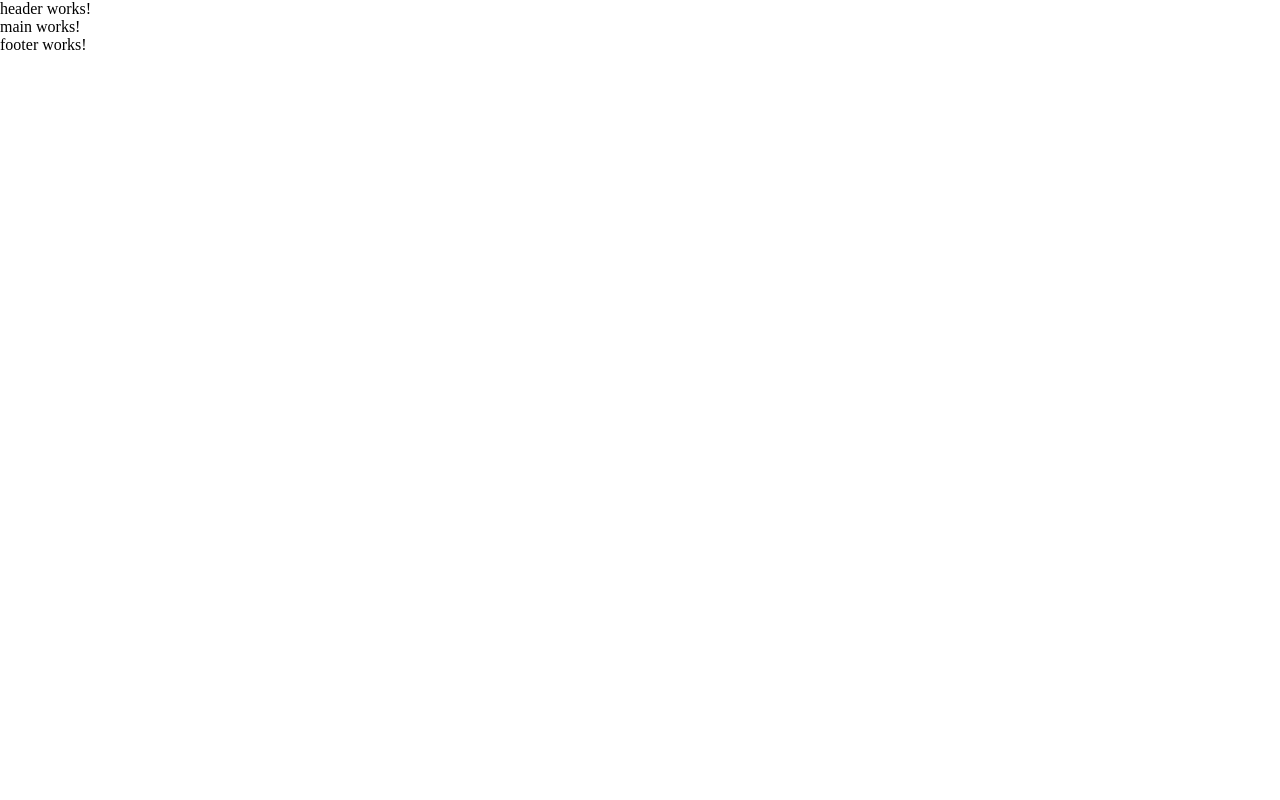
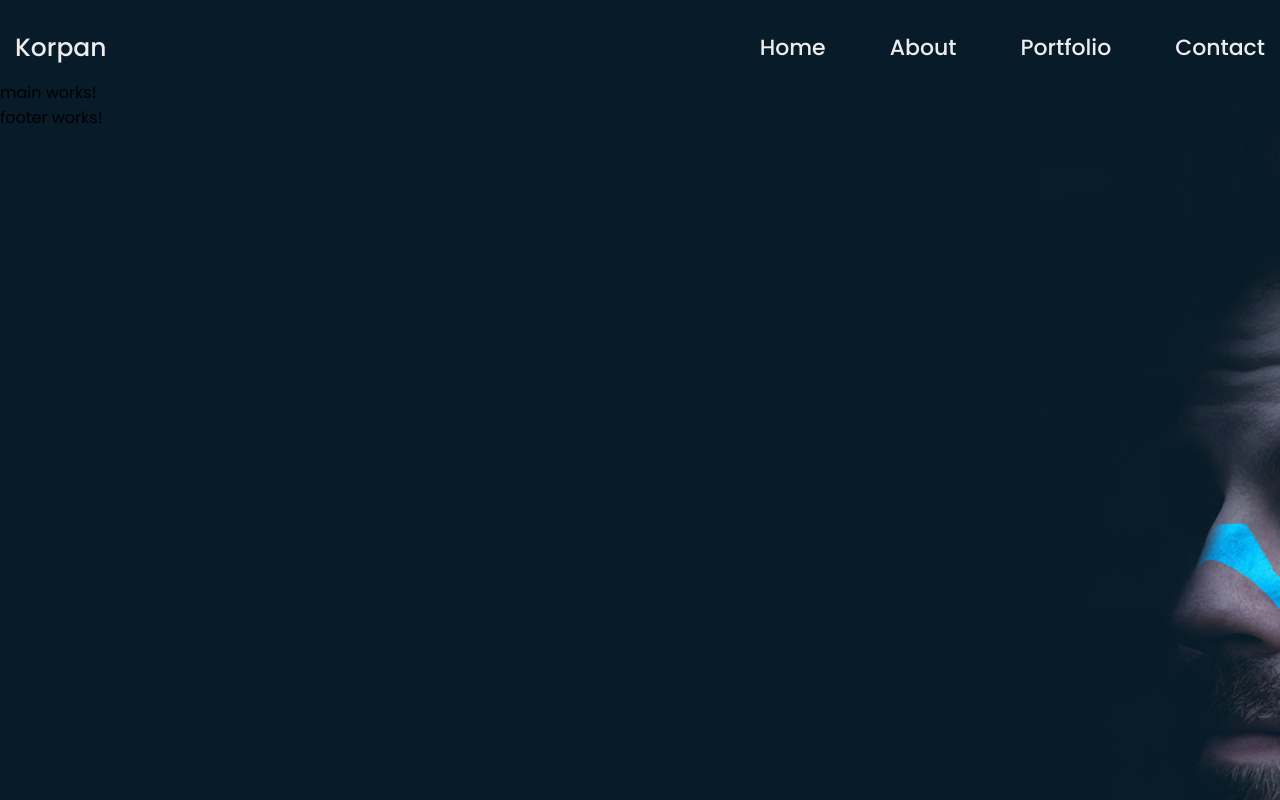
Before and after one commit to vladikAngel/resume, an Angular app in the folder resume/: page / in a window 1280 px wide. Built offline with nearby package versions, Linux system fonts and the light colour scheme.

Commit message:
add header

```diff
--- a/resume/src/app/app.component.html
+++ b/resume/src/app/app.component.html
@@ -1,19 +1,15 @@
 <div class="block-main">
 
-  <div class="header-main-block">
+  <div class="header-block">
     <app-header></app-header>
   </div>
 
-  <div class="under-container">
-    <div class="under-header-main">
+    <div class="main-block">
       <router-outlet />
     </div>
-  </div>
 
-
-  <div class="block-footer">
+  <div class="footer-block">
     <app-footer></app-footer>
   </div>
 
-
 </div>
--- a/resume/src/app/layout/header/header.component.html
+++ b/resume/src/app/layout/header/header.component.html
@@ -1 +1,18 @@
-<p>header works!</p>
+<div class="wrapper">
+  <div class="header">
+    <div class="logo">
+     <a href="/" class="text-logo">Korpan</a>
+    </div>
+    <div class="header-right">
+      <ul class="nav-bar">
+        <li *ngFor="let item of navigateItems" class="nav-bar-item">
+          <a #rla="routerLinkActive" routerLinkActive="active"
+             [routerLink]="[item.customUrl]" >{{item.name}}</a>
+        </li>
+<!--        <li class="nav-bar-item"><a href="/">About</a></li>-->
+<!--        <li class="nav-bar-item"><a href="/">Portfolio</a></li>-->
+<!--        <li class="nav-bar-item"><a href="/">Contact</a></li>-->
+      </ul>
+    </div>
+  </div>
+</div>
--- a/resume/src/app/layout/header/header.component.scss
+++ b/resume/src/app/layout/header/header.component.scss
@@ -0,0 +1,40 @@
+
+.header{
+  display: flex;
+  flex-direction: row;
+  align-items: center;
+  justify-content: space-between;
+  padding-top: 15px;
+}
+.active{
+  color: #00abf0;
+}
+
+.nav-bar{
+  display: flex;
+  flex-direction: row;
+  gap: 4rem;
+}
+.logo{
+
+  a{
+    font-size: 25px;
+    color: #ededed;
+    text-decoration: none;
+    font-weight: 500;
+  }
+}
+
+.nav-bar-item {
+  list-style-type: none;
+  a{
+    font-size: 22px;
+    color: #ededed;
+    text-decoration: none;
+    font-weight: 500;
+
+    &:hover {
+      color: #00abf0;
+    }
+  }
+}
--- a/resume/src/app/layout/header/header.component.ts
+++ b/resume/src/app/layout/header/header.component.ts
@@ -1,12 +1,24 @@
 import { Component } from '@angular/core';
+import {NgForOf} from "@angular/common";
+import {RouterLink, RouterLinkActive} from "@angular/router";
 
 @Component({
   selector: 'app-header',
   standalone: true,
-  imports: [],
+  imports: [
+    NgForOf,
+    RouterLinkActive,
+    RouterLink
+  ],
   templateUrl: './header.component.html',
   styleUrl: './header.component.scss'
 })
 export class HeaderComponent {
 
+  navigateItems: Array<any> = [
+    { name: 'Home', customUrl: '/'},
+    { name: 'About', customUrl: '/'},
+    { name: 'Portfolio', customUrl: '/'},
+    { name: 'Contact', customUrl: '/'}
+  ]
 }
--- /dev/null
+++ b/resume/src/assets/style/fonts.scss
@@ -0,0 +1 @@
+@import url('https://fonts.googleapis.com/css2?family=Poppins:wght@300;400;500;600;700;800;900&display=swap');
--- /dev/null
+++ b/resume/src/assets/style/style.css
@@ -0,0 +1,2 @@
+@import 'fonts.scss';
+@import 'ul-kit.css';
--- a/resume/src/styles.scss
+++ b/resume/src/styles.scss
@@ -1,5 +1,11 @@
+@import url('assets/style/style.css');
+
 body {
   margin: 0;
+  padding: 0;
+  box-sizing: border-box;
+  font-family: 'Poppins', sans-serif;
+  background-image: url("/assets/images/home.jpg");
 }
 h1,h2,h3,h4,h5,h6{
   margin: unset;
@@ -9,7 +15,7 @@ p,span{
 }
 
 .wrapper {
-  max-width:1220px;
+  max-width:1420px;
   margin:0 auto;
   padding: 0 15px;
 }
```
Also changed, not shown: resume/src/assets/images/home.jpg (added), resume/src/assets/images/logo.png (added), resume/src/assets/style/ul-kit.css (added).
